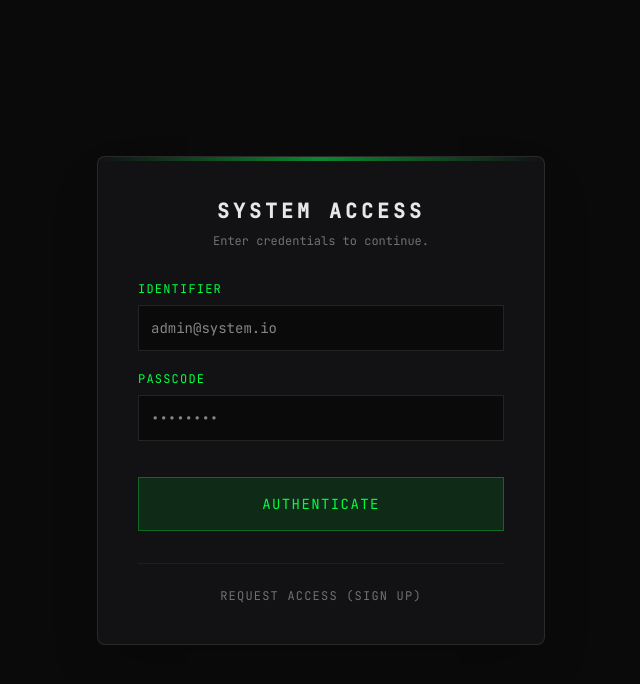
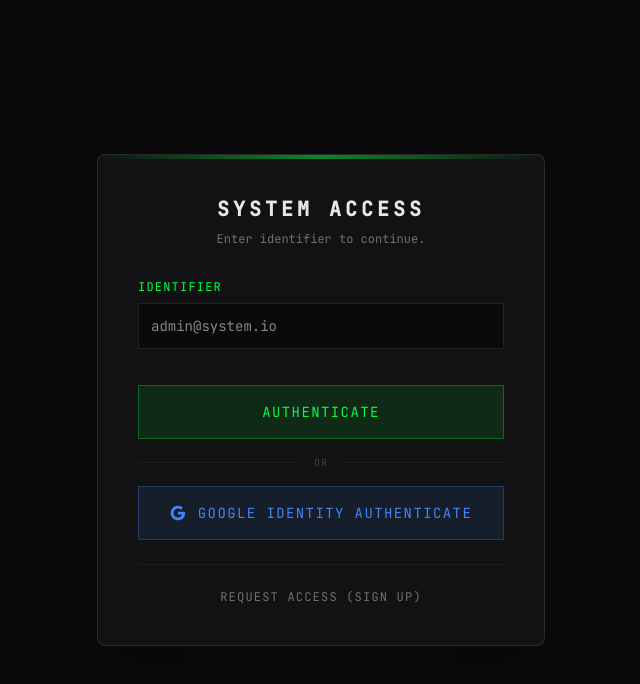
Before and after one commit to devbyvansh/Vanshkhanna.portfolio, a React (Vite) app: page /admin/login in a window 1280 px wide. Shown: the top 684 px of the page, without its empty margins (319-959 px from the left). Built offline with nearby package versions, Linux system fonts and the light colour scheme; no server answers.

Commit message:
Update AdminLogin.tsx

```diff
--- a/src/components/admin/AdminLogin.tsx
+++ b/src/components/admin/AdminLogin.tsx
@@ -1,6 +1,6 @@
 import React, { useState } from 'react';
 import { showSuccess, showError } from '../../lib/notifications';
-import { signInWithEmailAndPassword, createUserWithEmailAndPassword } from 'firebase/auth';
+import { signInWithEmailAndPassword, createUserWithEmailAndPassword, sendPasswordResetEmail, updatePassword, GoogleAuthProvider, signInWithPopup } from 'firebase/auth';
 import { auth, db } from '../../lib/firebase';
 import { useNavigate } from 'react-router-dom';
 import { doc, getDoc, setDoc } from 'firebase/firestore';
@@ -10,7 +10,32 @@ export default function AdminLogin() {
   const [isLogin, setIsLogin] = useState(true);
   const [email, setEmail] = useState('');
   const [password, setPassword] = useState('');
+  const [showLegacyPassword, setShowLegacyPassword] = useState(false);
   const [loading, setLoading] = useState(false);
+
+  // Helper to generate a programmatic background password based on email
+  const getDeterministicPassword = (emailStr: string) => {
+    return `${emailStr.trim().toLowerCase()}_passwordless_sys_node_2026!`;
+  };
+
+  const handleGoogleLogin = async () => {
+    setLoading(true);
+    const provider = new GoogleAuthProvider();
+    // Prompt the user to select their account to avoid auto-selecting cached credentials if they have multiple accounts
+    provider.setCustomParameters({ prompt: 'select_account' });
+    try {
+      const result = await signInWithPopup(auth, provider);
+      await checkAndNavigate(result.user);
+    } catch (error: any) {
+      if (error?.code === 'auth/popup-blocked') {
+        showError('Google Sign-In', 'auth', new Error('Popup blocked by browser. Please click the unlock popup indicator in your URL bar, or open the app in a new tab to authenticate.'));
+      } else {
+        showError('Google Sign-In', 'auth', error);
+      }
+    } finally {
+      setLoading(false);
+    }
+  };
 
   const checkAndNavigate = async (user: any) => {
     const userEmail = user.email?.toLowerCase();
@@ -41,15 +66,65 @@ export default function AdminLogin() {
     }
   };
 
+  const handleResetPassword = async (e: React.MouseEvent) => {
+    e.preventDefault();
+    if (!email) {
+      showError('Reset Password', 'auth', new Error('Please enter your email identifier first.'));
+      return;
+    }
+    setLoading(true);
+    try {
+      await sendPasswordResetEmail(auth, email);
+      showSuccess('Reset Password (please check your inbox).');
+    } catch (error: any) {
+      showError('Reset Password', 'auth', error);
+    } finally {
+      setLoading(false);
+    }
+  };
+
   const handleSubmit = async (e: React.FormEvent) => {
     e.preventDefault();
     setLoading(true);
+    const lowercaseEmail = email.trim().toLowerCase();
+    const deterministicPassword = getDeterministicPassword(lowercaseEmail);
+
     try {
       if (isLogin) {
-        const result = await signInWithEmailAndPassword(auth, email, password);
+        if (showLegacyPassword) {
+          // Attempt login using their original manually typed passcode
+          const result = await signInWithEmailAndPassword(auth, lowercaseEmail, password);
+
+          // Legacy login succeeded! Quietly migrate user to passwordless in the background for next time
+          try {
+            if (result.user) {
+              await updatePassword(result.user, deterministicPassword);
+              showSuccess('Account successfully migrated to passwordless login! Next time only your email is needed.');
+            }
+          } catch (migrateErr) {
+            console.warn('Silent passwordless migration skipped:', migrateErr);
+          }
           await checkAndNavigate(result.user);
         } else {
-        const result = await createUserWithEmailAndPassword(auth, email, password);
+          // Normal passwordless flow: try the deterministic password first
+          try {
+            const result = await signInWithEmailAndPassword(auth, lowercaseEmail, deterministicPassword);
+            await checkAndNavigate(result.user);
+          } catch (error: any) {
+            if (error?.code === 'auth/wrong-password' || error?.code === 'auth/invalid-credential') {
+              // User has a custom legacy password from before the update! Show fallback field so they can migrate
+              setShowLegacyPassword(true);
+              setLoading(false);
+              showError('Legacy Credentials Required', 'auth', new Error('This account is registered with a legacy passcode. Please enter your passcode below to authorize and migrate to passwordless.'));
+              return;
+            } else {
+              throw error;
+            }
+          }
+        }
+      } else {
+        // Sign-up: Register using passwordless deterministic password directly
+        const result = await createUserWithEmailAndPassword(auth, lowercaseEmail, deterministicPassword);
         await checkAndNavigate(result.user);
       }
     } catch (error: any) {
@@ -68,45 +143,89 @@ export default function AdminLogin() {
         </h2>
 
         <p className="text-center text-white/40 font-mono text-xs mb-8">
-          {isLogin ? 'Enter credentials to continue.' : 'Initialize new access node.'}
+          {showLegacyPassword
+            ? 'Migrating legacy terminal access node.'
+            : isLogin
+              ? 'Enter identifier to continue.'
+              : 'Initialize new access node.'}
         </p>
 
         <form onSubmit={handleSubmit} className="flex flex-col gap-5">
           <div>
             <label className="block text-[#00FF41] font-mono text-xs uppercase tracking-widest mb-2">Identifier</label>
             <input
-              type="email"
+              type="text"
               value={email}
               onChange={(e) => setEmail(e.target.value)}
               required
+              disabled={showLegacyPassword}
               placeholder="admin@system.io"
-              className="w-full bg-[#0A0A0B] border border-white/10 text-white p-3 font-mono text-sm focus:border-[#00FF41]/50 focus:outline-none transition-colors"
+              className="w-full bg-[#0A0A0B] border border-white/10 text-white p-3 font-mono text-sm focus:border-[#00FF41]/50 focus:outline-none disabled:opacity-50 disabled:cursor-not-allowed transition-colors"
             />
           </div>
+
+          {showLegacyPassword && (
             <div>
-            <label className="block text-[#00FF41] font-mono text-xs uppercase tracking-widest mb-2">Passcode</label>
+              <label className="block text-[#00FF41] font-mono text-xs uppercase tracking-widest mb-2">Legacy Passcode</label>
               <input
                 type="password"
                 value={password}
                 onChange={(e) => setPassword(e.target.value)}
                 required
                 placeholder="••••••••"
-              className="w-full bg-[#0A0A0B] border border-white/10 text-white p-3 font-mono text-sm focus:border-[#00FF41]/50 focus:outline-none transition-colors"
+                className="w-full bg-[#0A0A0B] border border-white/10 text-white p-3 font-mono text-sm focus:border-[#00FF41]/50 focus:outline-none transition-colors animate-pulse"
               />
             </div>
+          )}
 
           <button
             type="submit"
             disabled={loading}
             className="w-full mt-4 p-4 bg-[#00FF41]/10 text-[#00FF41] border border-[#00FF41]/30 hover:bg-[#00FF41]/20 disabled:opacity-50 disabled:cursor-not-allowed transition-all cursor-pointer font-mono text-sm tracking-widest uppercase"
           >
-            {loading ? 'Processing...' : isLogin ? 'Authenticate' : 'Initialize'}
+            {loading ? 'Processing...' : isLogin ? (showLegacyPassword ? 'Authorize & Migrate' : 'Authenticate') : 'Initialize'}
           </button>
         </form>
 
-        <div className="mt-8 pt-6 border-t border-white/5 flex justify-center">
+        <div className="relative flex py-4 items-center">
+          <div className="flex-grow border-t border-white/5"></div>
+          <span className="flex-shrink mx-4 text-white/20 font-mono text-[10px] uppercase tracking-widest">or</span>
+          <div className="flex-grow border-t border-white/5"></div>
+        </div>
+
         <button
-            onClick={() => setIsLogin(!isLogin)}
+          type="button"
+          onClick={handleGoogleLogin}
+          disabled={loading}
+          className="w-full flex items-center justify-center gap-3 p-4 bg-[#4285F4]/10 text-[#4285F4] border border-[#4285F4]/30 hover:bg-[#4285F4]/20 disabled:opacity-50 disabled:cursor-not-allowed transition-all cursor-pointer font-mono text-sm tracking-widest uppercase"
+        >
+          <svg className="w-4 h-4 text-[#4285F4]" viewBox="0 0 24 24" fill="currentColor">
+            <path d="M22.56 12.25c0-.78-.07-1.53-.2-2.25H12v4.26h5.92c-.26 1.37-1.04 2.53-2.21 3.31v2.77h3.57c2.08-1.92 3.28-4.74 3.28-8.09z" />
+            <path d="M12 23c2.97 0 5.46-.98 7.28-2.66l-3.57-2.77c-.98.66-2.23 1.06-3.71 1.06-2.86 0-5.29-1.93-6.16-4.53H2.18v2.84C3.99 20.53 7.7 23 12 23z" />
+            <path d="M5.84 14.09c-.22-.66-.35-1.36-.35-2.09s.13-1.43.35-2.09V7.07H2.18C1.43 8.55 1 10.22 1 12s.43 3.45 1.18 4.93l2.85-2.22.81-.62z" />
+            <path d="M12 5.38c1.62 0 3.06.56 4.21 1.64l3.15-3.15C17.45 2.09 14.97 1 12 1 7.7 1 3.99 3.47 2.18 7.07l3.66 2.84c.87-2.6 3.3-4.53 6.16-4.53z" />
+          </svg>
+          Google Identity Authenticate
+        </button>
+
+        <div className="mt-6 flex flex-col gap-3 items-center border-t border-white/5 pt-6 justify-center">
+          {isLogin && showLegacyPassword && (
+            <button
+              type="button"
+              disabled={loading}
+              onClick={handleResetPassword}
+              className="text-white/40 hover:text-[#00FF41] font-mono text-xs tracking-widest uppercase transition-colors"
+            >
+              Forgot Passcode?
+            </button>
+          )}
+          <button
+            type="button"
+            onClick={() => {
+              setIsLogin(!isLogin);
+              setShowLegacyPassword(false);
+              setPassword('');
+            }}
             className="text-white/40 hover:text-[#00FF41] font-mono text-xs tracking-widest uppercase transition-colors"
           >
             {isLogin ? 'Request Access (Sign Up)' : 'Return to Login'}
```
Lines whose indentation alone changed are shown as unchanged.
